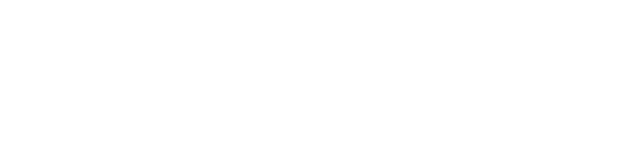
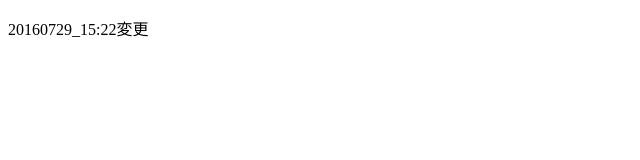
Before and after one commit to toshiki1211/Toshiki1211, a plain HTML site: page htdocs/index.html in a window 1280 px wide. Shown: the whole page, without its empty margins (0-640 px from the left). Drawn offline with Linux system fonts and the light colour scheme.

Commit message:
Update index.html

```diff
--- a/htdocs/index.html
+++ b/htdocs/index.html
@@ -5,6 +5,6 @@
 	<title>テスト</title>
 </head>
 <body>
-
+	<p>20160729_15:22変更</p>
 </body>
 </html>
```
